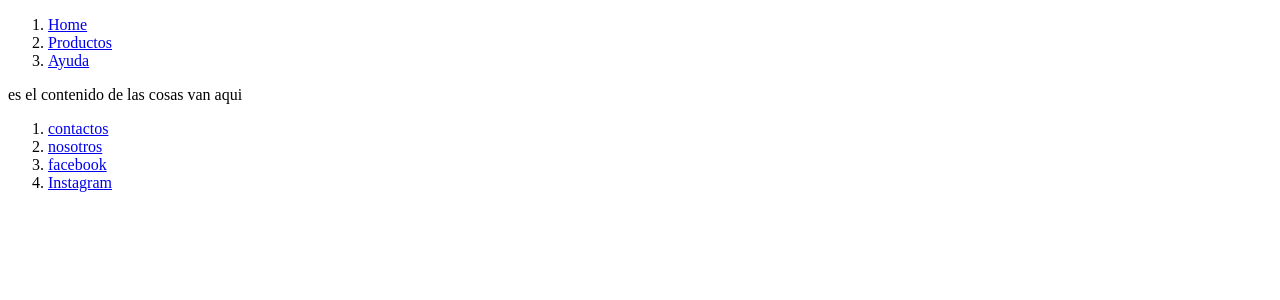
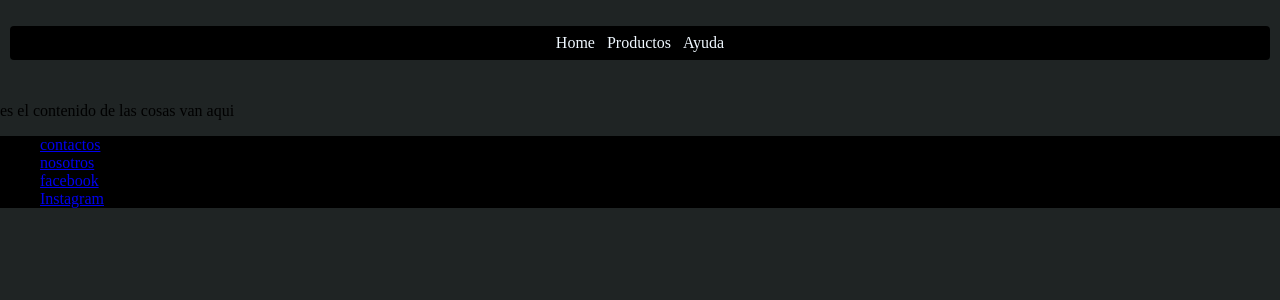
Before and after one commit to Alvaro17-max/Tienda-online, a Flask app: page / in a window 1280 px wide. Shown: the top 300 px of the page. Run offline with Flask 3, Linux system fonts and the light colour scheme.

Commit message:
creacion de estilos para la seccion de barra de navegación

```diff
--- /dev/null
+++ b/flask/frontend/static/styles.css
@@ -0,0 +1,51 @@
+/*paleta de colores*/
+/*generalmente para que se a mas facil cambiar la gama de colores*/
+:root{
+    --color-fondoOscuro:rgb(0, 0, 0);
+    --color-fondoClaro:rgb(31, 36, 36);
+
+
+    --color-textoOscuro:rgb(0, 0, 0);
+    --color-textoClaro:rgb(255, 255, 255);
+
+}
+
+
+body {
+    background-color : var(--color-fondoClaro);
+    margin: 0px;
+}
+
+/*Barra de navegaciones*/
+
+nav {
+    padding: 10px;
+}
+nav ol {
+        display: block;
+        text-align: center;
+        background-color: var(--color-fondoOscuro);
+        list-style: none;
+        padding: 4px;
+        border-radius: 4px;
+    }
+
+    nav ol li {
+        padding: 4px;
+        display: inline-flex;
+        flex-direction: column;
+    }
+    nav ol li a {
+        margin: 0;
+        padding: 0;
+        color: aliceblue;
+        text-decoration: none;
+    }
+
+/*footer*/
+
+footer {
+    background-color: var(--color-fondoOscuro);
+
+
+}
--- a/flask/frontend/templates/base.html
+++ b/flask/frontend/templates/base.html
@@ -1,14 +1,15 @@
 <!DOCTYPE html>
-<html lang="en">
+<html lang="es">
 <head>
     <meta charset="UTF-8">
     <meta name="viewport" content="width=device-width, initial-scale=1.0">
-    <title>{% block title %}Document{% endblock %}</title>
+    <link rel="stylesheet" href="{{ url_for( 'static', filename='styles.css') }}">
+    <title>{% block title %}{% endblock %}</title>
 </head>
 <body>
     <nav>
         <ol>
-            <li><a href="index.html">Home</a></li>
+            <li><a href="{{ home }}">Home</a></li>
             <li><a href="productos.html">Productos</a></li>
             <li><a href="ayuda">Ayuda</a></li>
         </ol>
```
